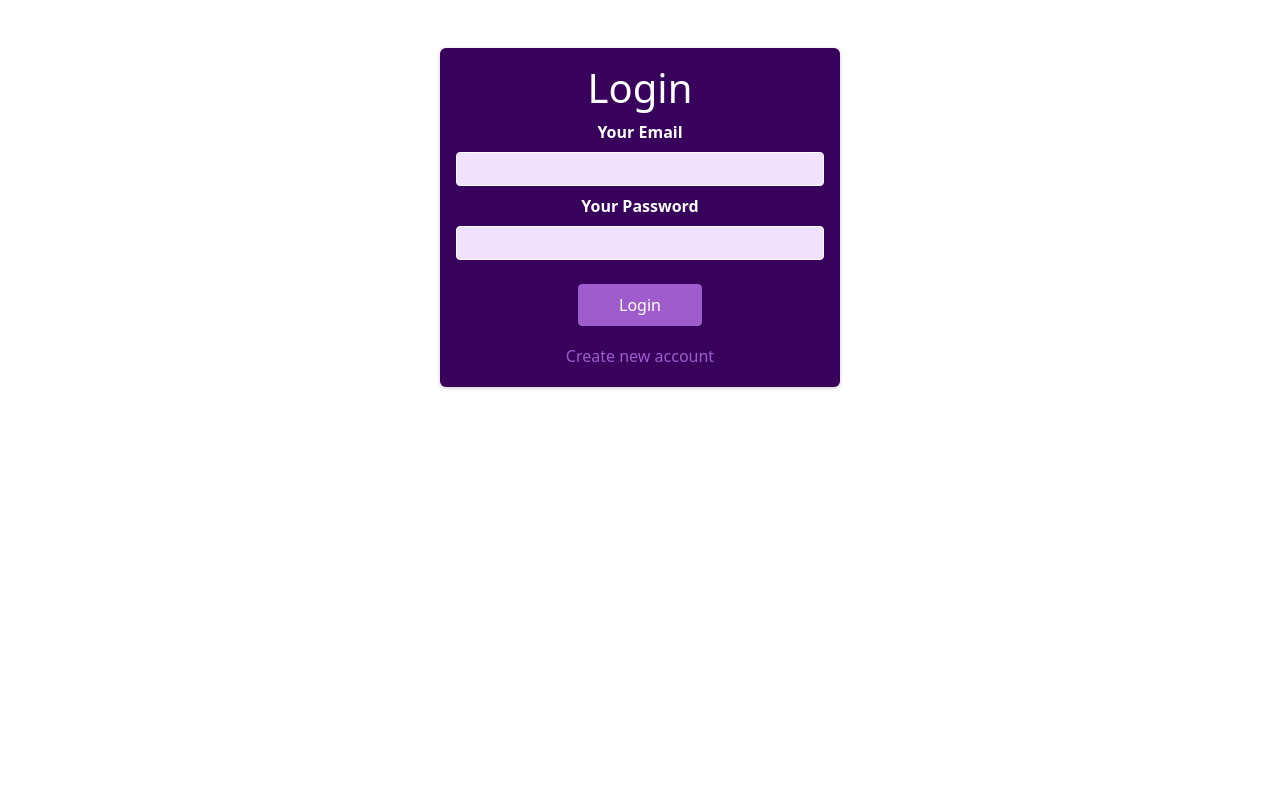
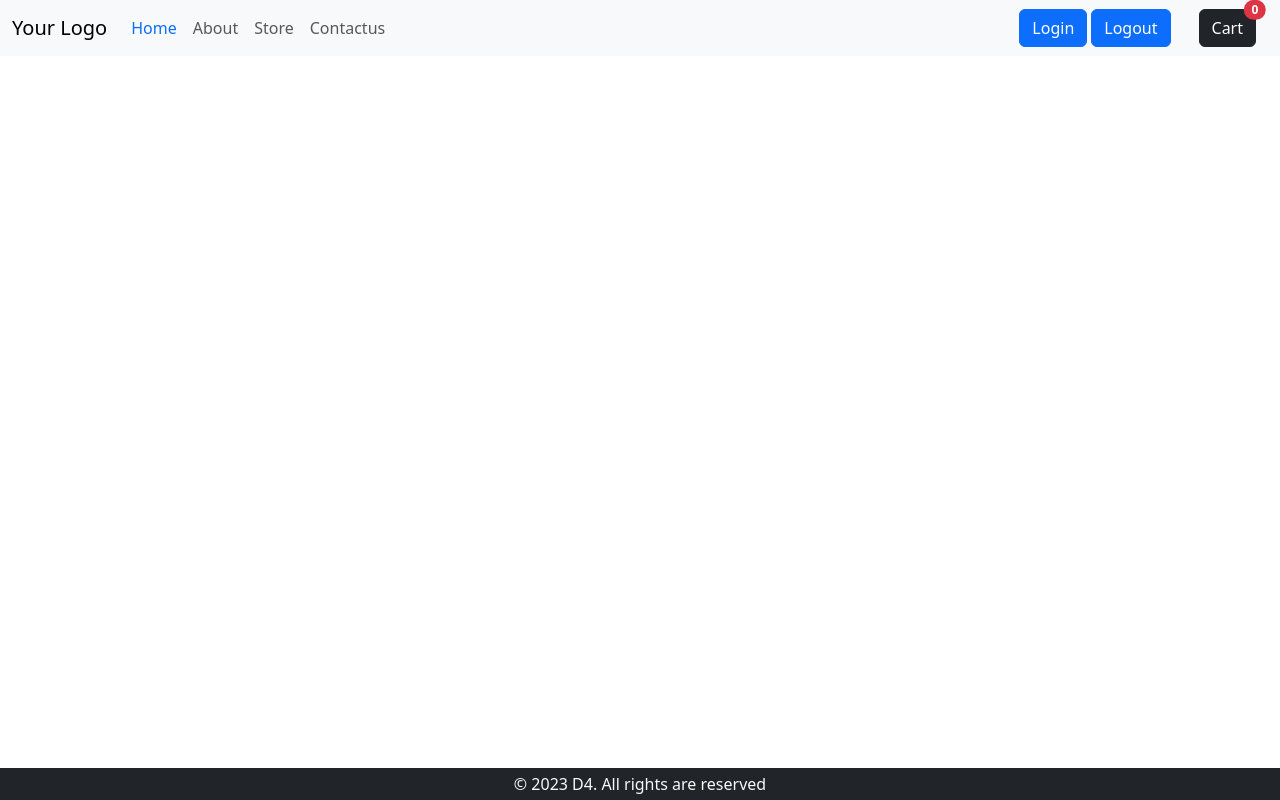
Before and after one commit to codepath26/Eccomarce_React, a React (Create React App) app: page / in a window 1280 px wide. Built offline with nearby package versions, Linux system fonts and the light colour scheme.

Commit message:
adduserContext

```diff
--- a/src/App.js
+++ b/src/App.js
@@ -6,6 +6,7 @@ import CartProvider from "./Context/CartContext";
 import { useState } from "react";
 import Footer from "./Components/Footer/Footer";
 import ProductsProvider from "./Context/ProductsContext";
+import AuthContextProvider from "./Context/AuthContext";
 
    //this is the kind mistack which i made i used to render elements into the header so that the element is not show into the web pade don't do the next time
                   //  <Header>
@@ -22,15 +23,28 @@ function App() {
     setShowCart(true);
   }
   return (
-
+    <AuthContextProvider>
     <CartProvider>
       <ProductsProvider>
-      <Header onOpen={onShowCart}/>
-      {showCart && <Cart onClose ={onHideCart} />}
-      <Outlet/>
-      <Footer/>
+                    {/* Conditionally render Header and Footer based on the route */}
+                    {window.location.pathname !== '/login' && window.location.pathname !== '/signup' && (
+              <>
+                <Header onOpen={onShowCart} />
+                {showCart && <Cart onClose={onHideCart} />}
+              </>
+            )}
+
+            <Outlet />
+
+            {/* Conditionally render Footer based on the route */}
+            {window.location.pathname !== '/login' && window.location.pathname !== '/signup' && <Footer />}
+      {/* <Header onOpen={onShowCart}/>  */}
+      {/* {showCart && <Cart onClose ={onHideCart} />} */}
+      {/* <Outlet/> */}
+      {/* <Footer/> */}
     </ProductsProvider>
     </CartProvider>
+    </AuthContextProvider>
   );
 }
 
--- a/src/Components/Auth/AuthForm.js
+++ b/src/Components/Auth/AuthForm.js
@@ -1,6 +1,7 @@
 import { useState, useRef } from "react";
 
 import classes from "./AuthForm.module.css";
+import { useAuthContext } from "../../Context/AuthContext";
 
 const AuthForm = () => {
   const emailInputRef = useRef();
@@ -8,6 +9,7 @@ const AuthForm = () => {
   const [isLogin, setIsLogin] = useState(true);
   const [showMessage, setShowMessage] = useState('');
   const [isLoading ,setIsLoading] = useState(false);
+  const{logginHandler} = useAuthContext();
 
   const switchAuthModeHandler = () => {
     setIsLogin((prevState) => !prevState);
@@ -43,7 +45,9 @@ const AuthForm = () => {
           setIsLoading(false);
           if (response.ok) {
             const data = await response.json();
-            console.log(data);
+            console.log(data.idToken)
+            logginHandler(data.idToken)
+
           } else {
             const data = await response.json();
             let errorMessage = "Authentication Failed";
--- a/src/Components/Header/Header.js
+++ b/src/Components/Header/Header.js
@@ -1,14 +1,16 @@
-import React from 'react'
+import React from "react";
 import "bootstrap/dist/css/bootstrap.min.css";
-import { Link ,NavLink } from "react-router-dom";
-import { useProduct } from '../../Context/CartContext';
+import { Link, NavLink } from "react-router-dom";
+import { useProduct } from "../../Context/CartContext";
+import { useAuthContext } from "../../Context/AuthContext";
 
 function Header(props) {
-  const{cartDetails } = useProduct();
-   const totalNumber = cartDetails.products.reduce((acc , product)=>{
+  const { cartDetails } = useProduct();
+  const {logoutHandler} = useAuthContext();
+  const totalNumber = cartDetails.products.reduce((acc, product) => {
     return acc + product.quantity;
-   } ,0);
-   console.log("total number",totalNumber);
+  }, 0);
+  console.log("total number", totalNumber);
   return (
     <nav className="navbar navbar-expand-lg navbar-light bg-light position-fixed top-0 left-0 w-100">
       <div className="container">
@@ -29,34 +31,67 @@ function Header(props) {
         <div className="collapse navbar-collapse" id="navbarNav">
           <ul className="navbar-nav ml-auto">
             <li className="nav-item">
-              <NavLink className={({isActive})=>` nav-link  ${isActive ? "text-primary" : ""}`} to="/">
+              <NavLink
+                className={({ isActive }) =>
+                  ` nav-link  ${isActive ? "text-primary" : ""}`
+                }
+                to="/"
+              >
                 Home
               </NavLink>
             </li>
             <li className="nav-item">
-              <NavLink className={({isActive})=>`nav-link ${isActive ? "text-primary" : ""}` }to="about">
+              <NavLink
+                className={({ isActive }) =>
+                  `nav-link ${isActive ? "text-primary" : ""}`
+                }
+                to="about"
+              >
                 About
               </NavLink>
             </li>
             <li className="nav-item">
-              <NavLink className={({isActive})=>`nav-link ${isActive ? "text-primary" : ""}`} to="store">
+              <NavLink
+                className={({ isActive }) =>
+                  `nav-link ${isActive ? "text-primary" : ""}`
+                }
+                to="store"
+              >
                 Store
               </NavLink>
             </li>
             <li className="nav-item">
-              <NavLink className={({isActive})=>`nav-link ${isActive ? "text-primary" : ""}`} to="contact">
+              <NavLink
+                className={({ isActive }) =>
+                  `nav-link ${isActive ? "text-primary" : ""}`
+                }
+                to="contact"
+              >
                 Contactus
               </NavLink>
             </li>
           </ul>
         </div>
       </div>
-      <button className='btn btn-dark mx-4 position-relative' onClick={()=>{props.onOpen()}}>Cart   <span className="position-absolute top-0 start-100 translate-middle badge rounded-pill bg-danger">
-     {totalNumber}
-    <span className="visually-hidden">unread messages</span>
-  </span></button>
+
+      <Link className="btn btn-primary" to="/login">
+        Login
+      </Link>
+      <button onClick={()=>logoutHandler()} className="btn btn-primary mx-1">Logout</button>
+      <button
+        className="btn btn-dark mx-4 position-relative"
+        onClick={() => {
+          props.onOpen();
+        }}
+      >
+        Cart{" "}
+        <span className="position-absolute top-0 start-100 translate-middle badge rounded-pill bg-danger">
+          {totalNumber}
+          <span className="visually-hidden">unread messages</span>
+        </span>
+      </button>
     </nav>
-  )
+  );
 }
 
-export default Header
+export default Header;
--- /dev/null
+++ b/src/Context/AuthContext.js
@@ -0,0 +1,40 @@
+import { createContext, useContext, useState } from "react";
+
+const AuthContext = createContext({
+  token : '',
+  userIsLoggedIn : false,
+  logginHandler : (token)=>{},
+  logoutHandler : ()=>{}
+});
+
+
+
+export const useAuthContext = ()=>{
+  return useContext(AuthContext);
+}
+
+const AuthContextProvider = (props)=>{
+  const [token ,setToken] = useState(null);
+
+  const userIsLoggedIn = !!token;
+
+
+  const logginHandler = (token)=>{
+    setToken(token);
+  }
+  const logoutHandler = ()=>{
+    // userIsLoggedIn
+    setToken(null);
+  }
+
+
+
+  return (
+    <AuthContext.Provider value={{token , userIsLoggedIn , logginHandler , logoutHandler}}>
+      {
+        props.children
+      }
+    </AuthContext.Provider>
+  )
+}
+export default AuthContextProvider;
```
Also changed, not shown: 01.js (added, +87 -0 lines), src/index.js (+4 -3 lines).
